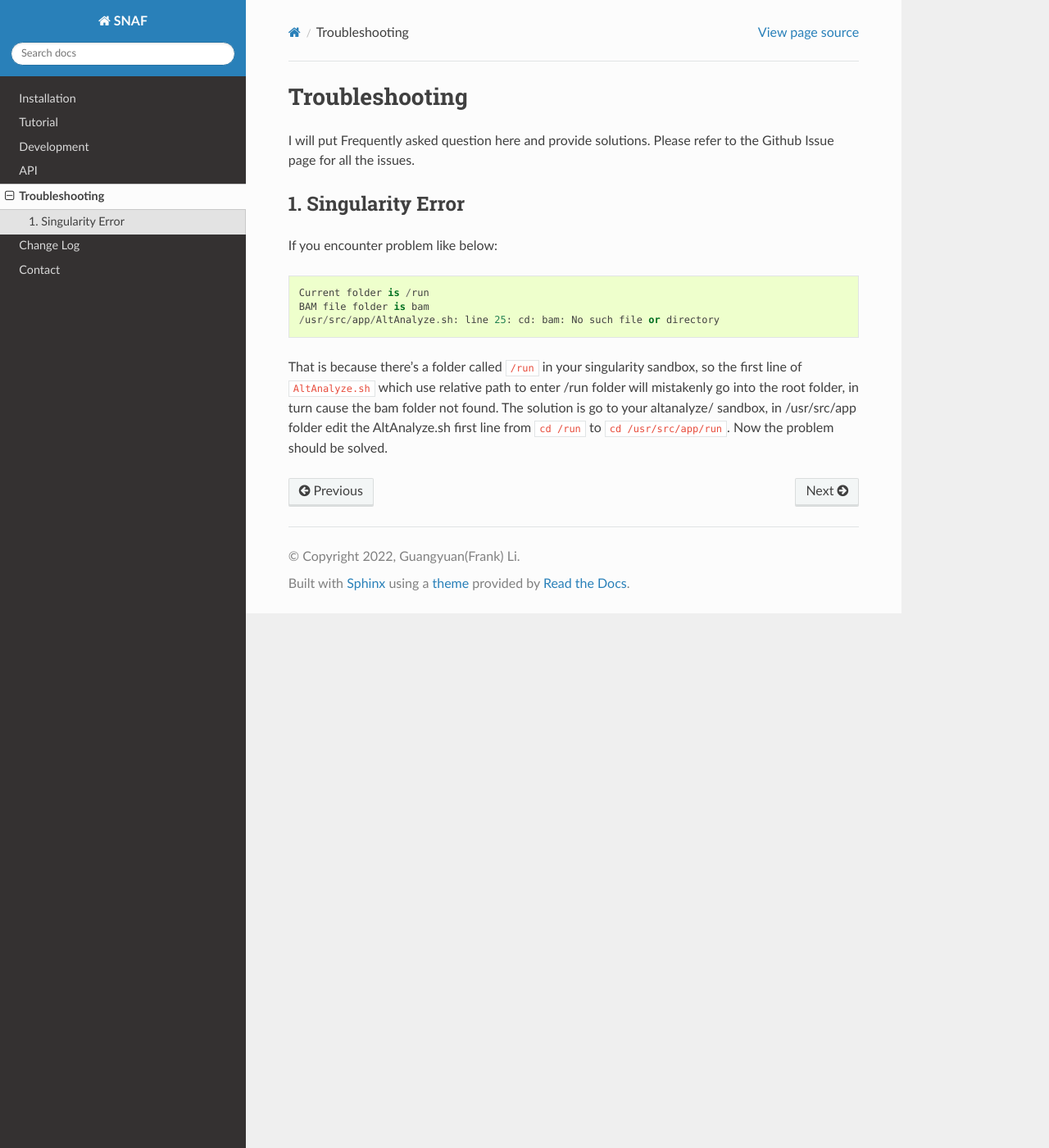
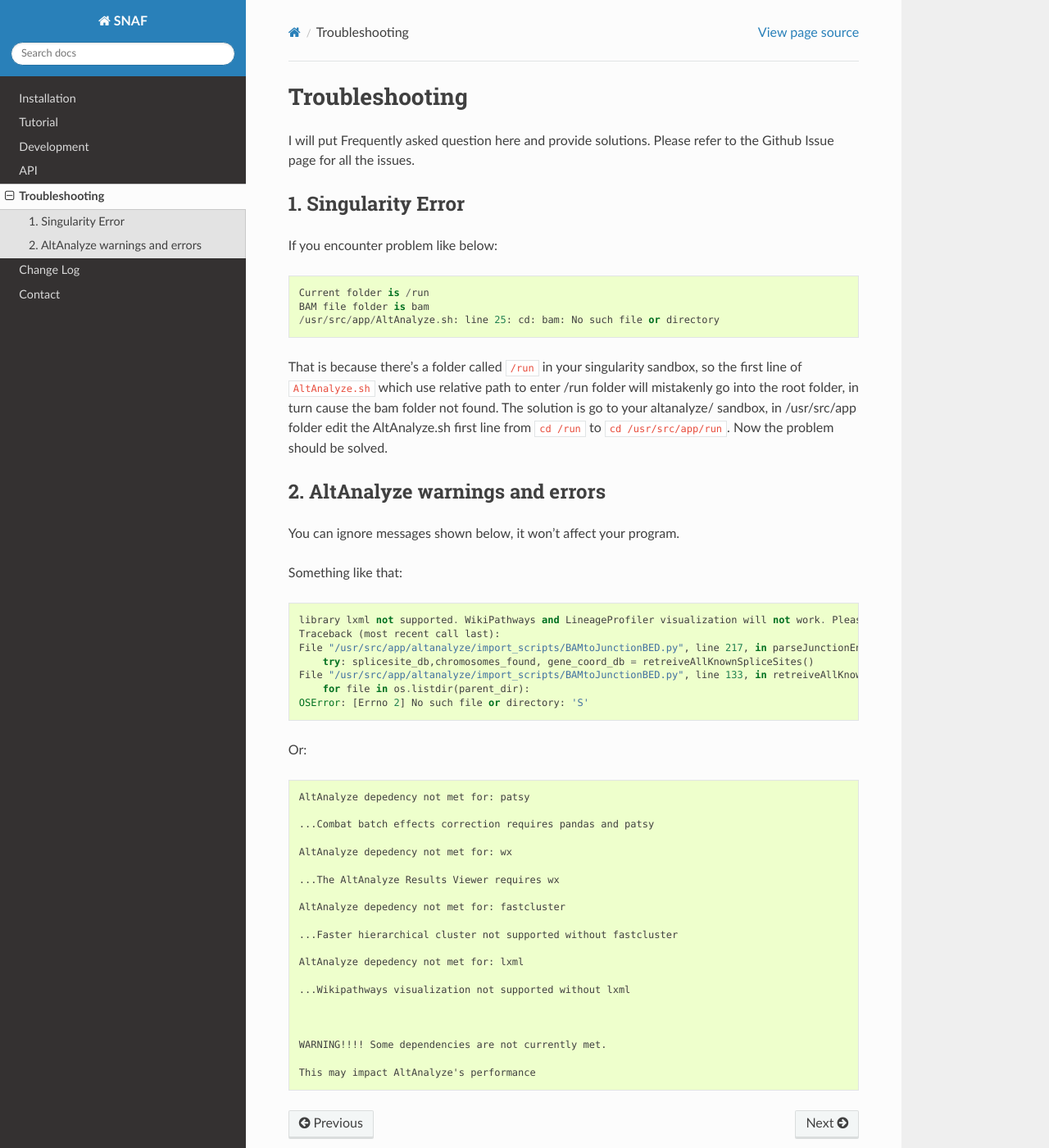
Before and after one commit to frankligy/SNAF, a Sphinx documentation site: the page built from docs/troubleshooting.rst, in a window 1280 px wide and 1400 px high. Shown: the whole window at 82% size. Built offline with Sphinx 7.4.7 and the Read the Docs theme 2.0.0, drawn with Linux system fonts in a browser that asks for light colours.

Commit message:
add notes and warning
1. one bam file
2. no bed or altanalyze_output folder
3. when use prune
4. ignore altanalyze warning

```diff
--- a/docs/troubleshooting.rst
+++ b/docs/troubleshooting.rst
@@ -16,3 +16,43 @@ That is because there's a folder called ``/run`` in your singularity sandbox, so
 relative path to enter /run folder will mistakenly go into the root folder, in turn cause the bam folder not found. The solution is
 go to your altanalyze/ sandbox, in /usr/src/app folder edit the AltAnalyze.sh first line from ``cd /run`` to ``cd /usr/src/app/run``. Now
 the problem should be solved.
+
+
+2. AltAnalyze warnings and errors
+--------------------------------------
+
+You can ignore messages shown below, it won't affect your program.
+
+Something like that::
+
+    library lxml not supported. WikiPathways and LineageProfiler visualization will not work. Please install with pip install lxml.
+    Traceback (most recent call last):
+    File "/usr/src/app/altanalyze/import_scripts/BAMtoJunctionBED.py", line 217, in parseJunctionEntries
+        try: splicesite_db,chromosomes_found, gene_coord_db = retreiveAllKnownSpliceSites()
+    File "/usr/src/app/altanalyze/import_scripts/BAMtoJunctionBED.py", line 133, in retreiveAllKnownSpliceSites
+        for file in os.listdir(parent_dir):
+    OSError: [Errno 2] No such file or directory: 'S'
+
+Or::
+
+    AltAnalyze depedency not met for: patsy
+
+    ...Combat batch effects correction requires pandas and patsy
+
+    AltAnalyze depedency not met for: wx
+
+    ...The AltAnalyze Results Viewer requires wx
+
+    AltAnalyze depedency not met for: fastcluster
+
+    ...Faster hierarchical cluster not supported without fastcluster
+
+    AltAnalyze depedency not met for: lxml
+
+    ...Wikipathways visualization not supported without lxml
+
+
+
+    WARNING!!!! Some dependencies are not currently met.
+
+    This may impact AltAnalyze's performance
```
Also changed, not shown: docs/tutorial.rst (+14 -0 lines).
